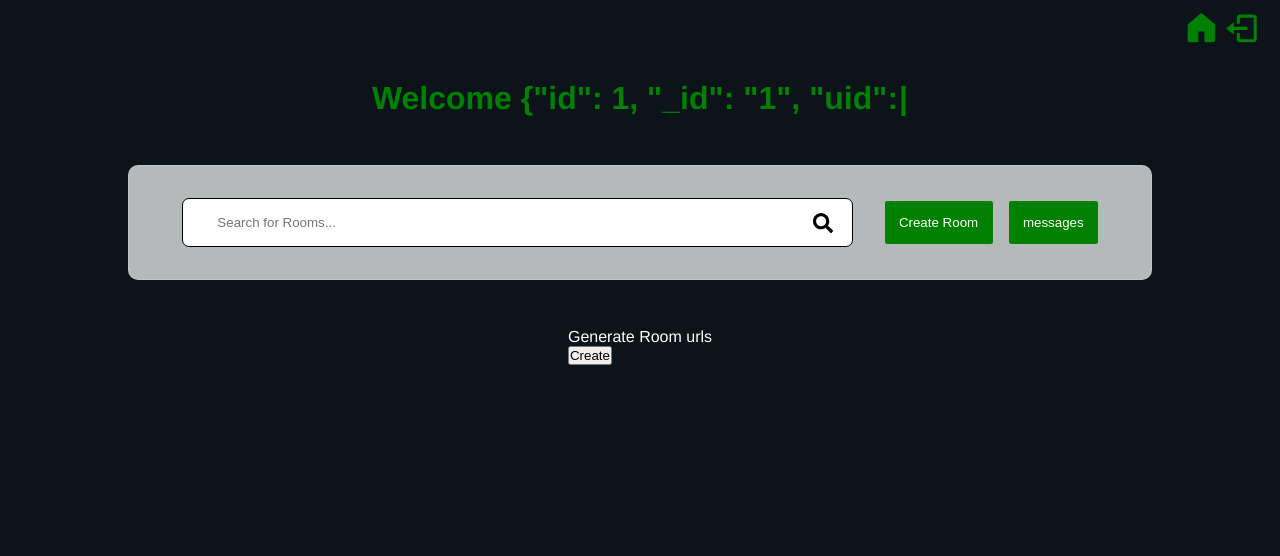
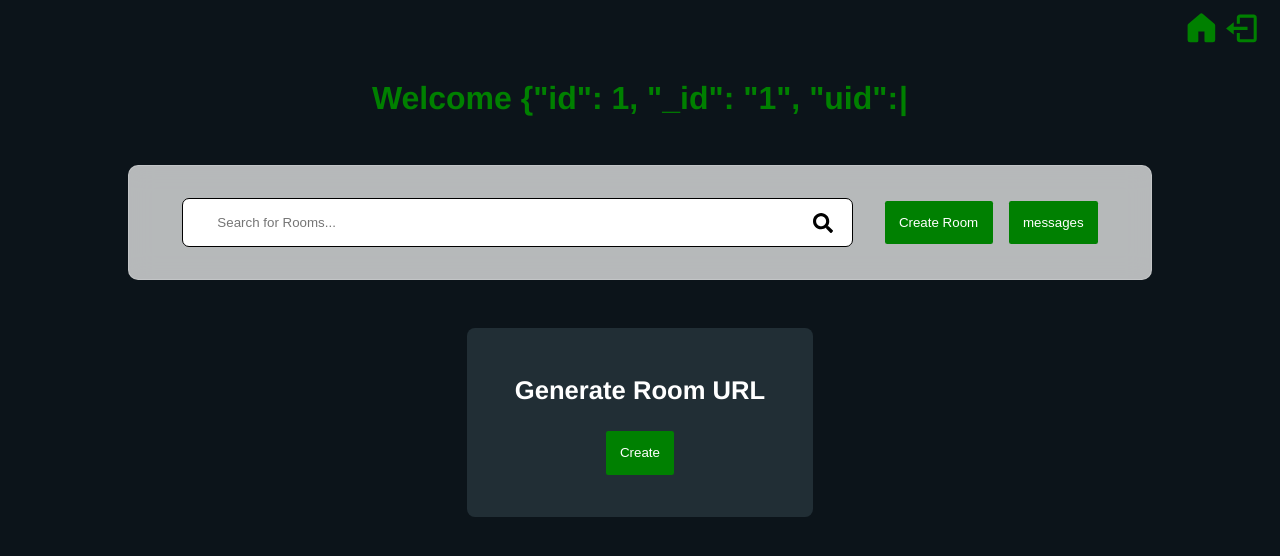
Before and after one commit to AnmolTutejaGitHub/Chat-App, a React (Create React App) app in the folder client/: page /home in a window 1280 px wide. Shown: the top 556 px of the page. Built offline with nearby package versions, Linux system fonts and the light colour scheme; no server answers; sample sign-in values are in the browser's storage.

Commit message:
created genreate url for rooms

```diff
--- a/client/public/index.html
+++ b/client/public/index.html
@@ -3,7 +3,6 @@
 
 <head>
   <meta charset="utf-8" />
-  <link rel="icon" href="%PUBLIC_URL%/favicon.ico" />
   <meta name="viewport" content="width=device-width, initial-scale=1" />
   <meta name="theme-color" content="#000000" />
   <meta name="description" content="Web site created using create-react-app" />
@@ -23,7 +22,7 @@
       Learn how to configure a non-root public URL by running `npm run build`.
     -->
   <title>Chat App</title>
-  <link rel="icon" href="../src/Assests/Logo.svg">
+  <link rel="icon" href="%PUBLIC_URL%/Logo.svg">
 </head>
 
 <body>
--- a/client/src/Components/Home/Home.css
+++ b/client/src/Components/Home/Home.css
@@ -133,5 +133,25 @@
 }
 
 .generate-room-url {
+    text-align: center;
+    font-size: 1.6rem;
+    font-weight: bolder;
+    padding: 1rem;
+    flex-wrap: wrap;
+}
+
+.room-url {
+    background-color: #212E35;
     color: white;
+    padding: 2rem;
+    display: flex;
+    flex-direction: column;
+    justify-content: center;
+    align-items: center;
+    gap: 10px;
+    border-radius: 8px;
 }
+
+.create-url {
+    max-width: 100px;
+}
--- a/client/src/Components/Home/Home.js
+++ b/client/src/Components/Home/Home.js
@@ -72,7 +72,7 @@ function Home() {
 
     async function generateRoomUrl() {
         const unique_id = uuidv4();
-        const url = `${process.env.REACT_APP_BACKEND_URL}/r/${unique_id}`;
+        const url = `${process.env.REACT_APP_FRONTEND_URL}/room/?room_name=${unique_id}`;
         setRoom_url(url);
         try {
             const res = await axios.post(`${process.env.REACT_APP_BACKEND_URL}/createRoom`, {
@@ -128,8 +128,8 @@ function Home() {
                 </div>
 
                 <div className='room-url'>
-                    <div className='generate-room-url'>Generate Room urls</div>
-                    <button onClick={generateRoomUrl}>Create</button>
+                    <div className='generate-room-url'>Generate Room URL</div>
+                    <button onClick={generateRoomUrl} className='nav-btn create-url'>Create</button>
                     <div>{room_url}</div>
                 </div>
 
```
Also changed, not shown: client/public/Logo.svg (renamed from client/src/Assests/Logo.svg).
